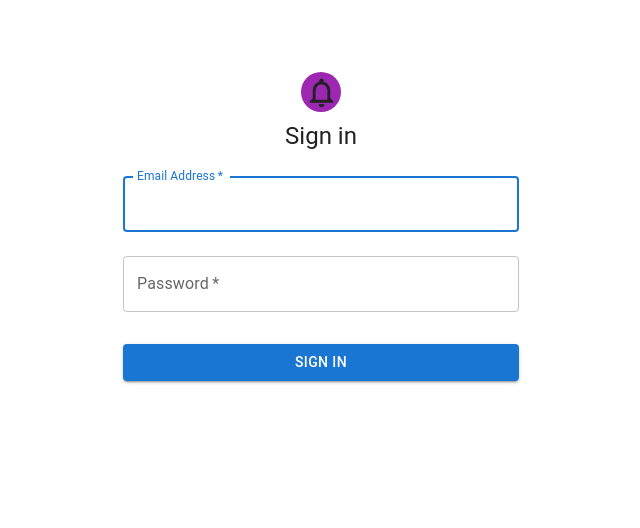
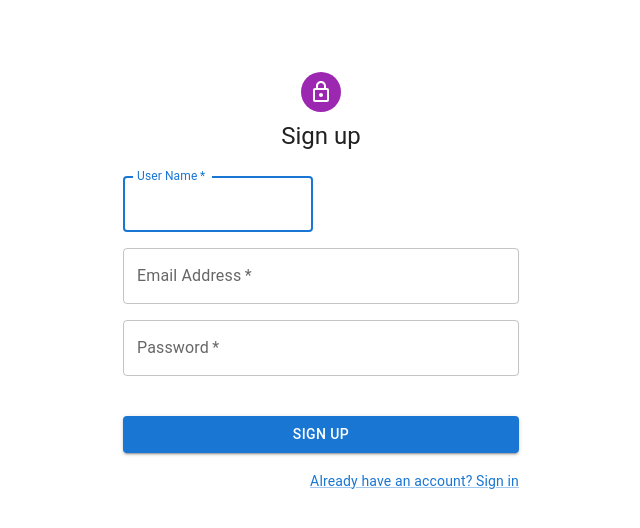
Before and after one commit to Kitchen-Genius/frontend, a React (Create React App) app: page /components/SignUp in a window 1280 px wide. Shown: the top 528 px of the page, without its empty margins (319-959 px from the left). Built offline with nearby package versions, Linux system fonts and the light colour scheme.

Commit message:
finally_over_frontend!

```diff
--- a/src/App.js
+++ b/src/App.js
@@ -7,6 +7,7 @@
 import HomeP3 from './components/Page3Components/HomeP3';
 import { useSelector } from 'react-redux';
 import Favorites from './components/Page4Components/Favorites';
+import SignUp from './components/SignUp';
 
 
 
@@ -20,11 +21,14 @@
       <Router>
         <Routes>
           <Route path="/" element={<SignIn  />} />
+          <Route path="/components/SignUp" element={<SignUp />} />
           {user.email?<><Route path="/components/Home" element={<Home />} />
           <Route path="/components/Page2Components/HomeP2" element={<HomeP2  />} />
           <Route path="/components/Page3Components/HomeP3" element={<HomeP3 />} />
-          <Route path="/components/Favorites" element={<Favorites />} /></>:
-          <Route path='*' element={<SignIn />} />  }
+          <Route path="/components/Favorites" element={<Favorites />} /></> :
+          <Route path='*' element={<SignIn />}  />  }
+
+
 
         </Routes>
       </Router>
--- a/src/components/Page1Components/HeaderP1.js
+++ b/src/components/Page1Components/HeaderP1.js
@@ -10,7 +10,6 @@
   const dispatch = useDispatch();
   const user = useSelector((state) => state.user);
   const [userData, setUserData] = useState(null);
-  console.log(userData)
 
 
   useEffect(() => {
--- a/src/components/SignIn.js
+++ b/src/components/SignIn.js
@@ -12,6 +12,8 @@
 import { setUser } from './Store';
 import { useDispatch } from 'react-redux';
 import axios from 'axios';
+import Link from '@mui/material/Link';
+import Grid from '@mui/material/Grid';
 
 const defaultTheme = createTheme();
 
@@ -54,7 +56,7 @@
 
       if (typeof response.data === "object") {
 
-        dispatch(setUser({ email, password, username: response.data.username, imgUrl: response.data.img_link, id: response.data.user_id, liked: false }));
+        dispatch(setUser({ email, password, username: response.data.name, imgUrl: response.data.img_link, id: response.data.user_id, liked: false }));
         navigate('/components/Home');
       } else {
         alert('Invalid email or password. Please try again.');
@@ -112,6 +114,15 @@
             >
               Sign In
             </Button>
+            <Grid container>
+              <Grid item xs>
+              </Grid>
+              <Grid item>
+                <Link href="/components/SignUp" variant="body2">
+                  {"Don't have an account? Sign Up"}
+                </Link>
+              </Grid>
+            </Grid>
           </Box>
         </Box>
       </Container>
--- /dev/null
+++ b/src/components/SignUp.js
@@ -0,0 +1,153 @@
+import * as React from 'react';
+import Avatar from '@mui/material/Avatar';
+import Button from '@mui/material/Button';
+import CssBaseline from '@mui/material/CssBaseline';
+import TextField from '@mui/material/TextField';
+import FormControlLabel from '@mui/material/FormControlLabel';
+import Checkbox from '@mui/material/Checkbox';
+import Link from '@mui/material/Link';
+import Grid from '@mui/material/Grid';
+import Box from '@mui/material/Box';
+import LockOutlinedIcon from '@mui/icons-material/LockOutlined';
+import Typography from '@mui/material/Typography';
+import Container from '@mui/material/Container';
+import { createTheme, ThemeProvider } from '@mui/material/styles';
+import axios from 'axios';
+import { useNavigate } from 'react-router-dom';
+
+
+
+
+
+const defaultTheme = createTheme();
+
+export default function SignUp() {
+    const navigate = useNavigate();
+
+    const isValidEmail = (email) => {
+        const emailRegex = /^[^\s@]+@[^\s@]+\.[^\s@]+$/;
+        return emailRegex.test(email);
+      };
+
+  const handleSubmit = async (event) => {
+    event.preventDefault();
+    const data = new FormData(event.currentTarget);
+    const email = data.get('email')
+    const  password = data.get('password')
+    const  username = data.get('firstName')
+
+
+    if (!isValidEmail(email)) {
+        alert('Invalid email format');
+        return;
+      }
+      if (password === "") {
+        alert('Must insert password');
+        return;
+      }
+
+      let apiBaseUrl;
+
+      apiBaseUrl = "https://backend-wp4c.onrender.com/auth/signup";
+
+      try {
+        const response = await axios.post(apiBaseUrl, {name: username, email, password , img_link: "https://github.com/Kitchen-Genius/frontend/blob/main/src/my_Images/steven_pic.png"});
+
+        if (!response.data) {
+
+          console.error('Server error:', response.statusText);
+          alert('Server error. Please try again.');
+          return;
+        }
+
+        if (typeof response.data === "object") {
+
+          navigate('/components/SignIn');
+        } else {
+          alert('Invalid email or password. Please try again.');
+        }
+      } catch (error) {
+
+        console.error('Error:', error);
+        alert('An error occurred. Please try again.');
+      }
+
+  };
+
+  return (
+    <ThemeProvider theme={defaultTheme}>
+      <Container component="main" maxWidth="xs">
+        <CssBaseline />
+        <Box
+          sx={{
+            marginTop: 8,
+            display: 'flex',
+            flexDirection: 'column',
+            alignItems: 'center',
+          }}
+        >
+          <Avatar sx={{ m: 1, bgcolor: 'secondary.main' }}>
+            <LockOutlinedIcon />
+          </Avatar>
+          <Typography component="h1" variant="h5">
+            Sign up
+          </Typography>
+          <Box component="form" noValidate onSubmit={handleSubmit} sx={{ mt: 3 }}>
+            <Grid container spacing={2}>
+              <Grid item xs={12} sm={6}>
+                <TextField
+                  autoComplete="given-name"
+                  name="firstName"
+                  required
+                  fullWidth
+                  id="firstName"
+                  label="User Name"
+                  autoFocus
+                />
+              </Grid>
+              <Grid item xs={12}>
+                <TextField
+                  required
+                  fullWidth
+                  id="email"
+                  label="Email Address"
+                  name="email"
+                  autoComplete="email"
+                />
+              </Grid>
+              <Grid item xs={12}>
+                <TextField
+                  required
+                  fullWidth
+                  name="password"
+                  label="Password"
+                  type="password"
+                  id="password"
+                  autoComplete="new-password"
+                />
+              </Grid>
+              <Grid item xs={12}>
+              </Grid>
+            </Grid>
+            <Button
+              type="submit"
+              fullWidth
+              variant="contained"
+              sx={{ mt: 3, mb: 2 }}
+            >
+              Sign Up
+            </Button>
+            <Grid container justifyContent="flex-end">
+              <Grid item>
+                <Link href="/components/SignIn" variant="body2">
+                  Already have an account? Sign in
+                </Link>
+              </Grid>
+            </Grid>
+          </Box>
+        </Box>
+
+      </Container>
+    </ThemeProvider>
+  );
+}
```
